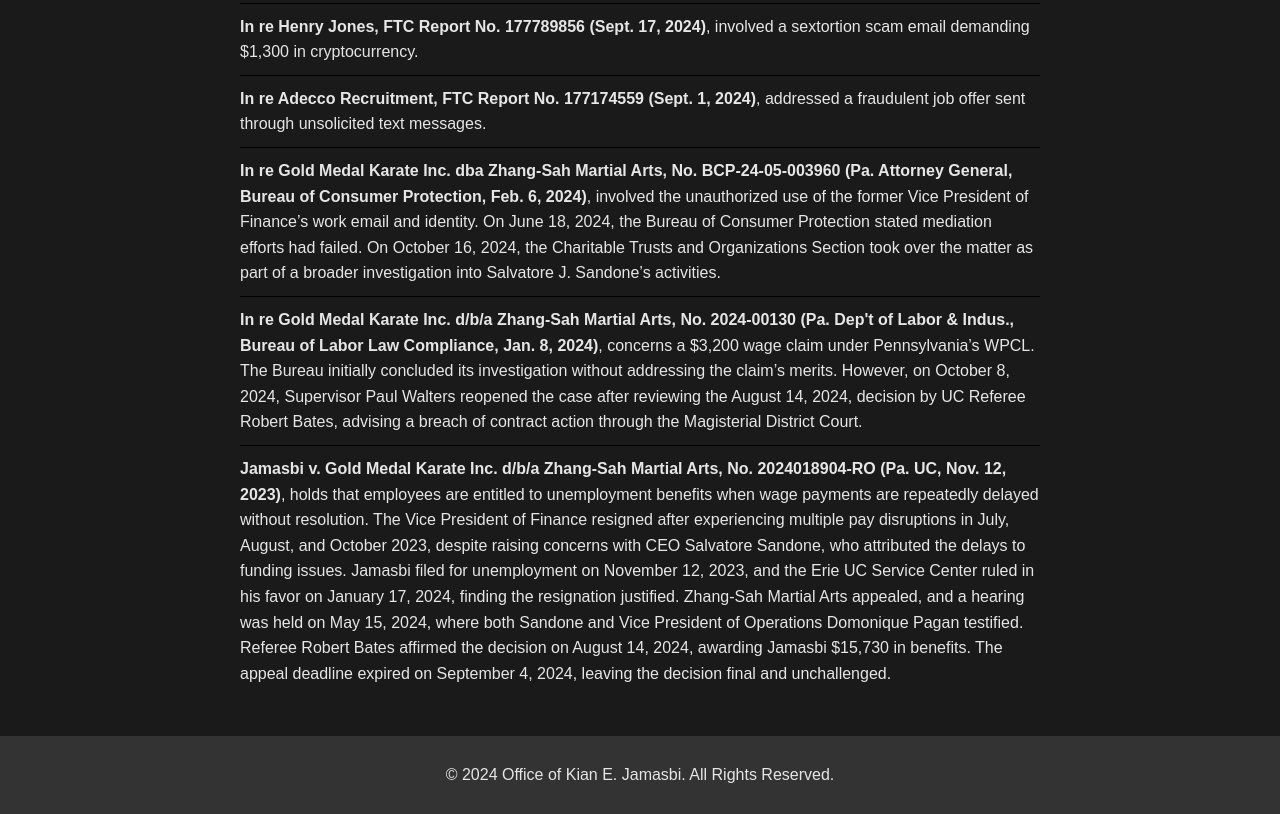
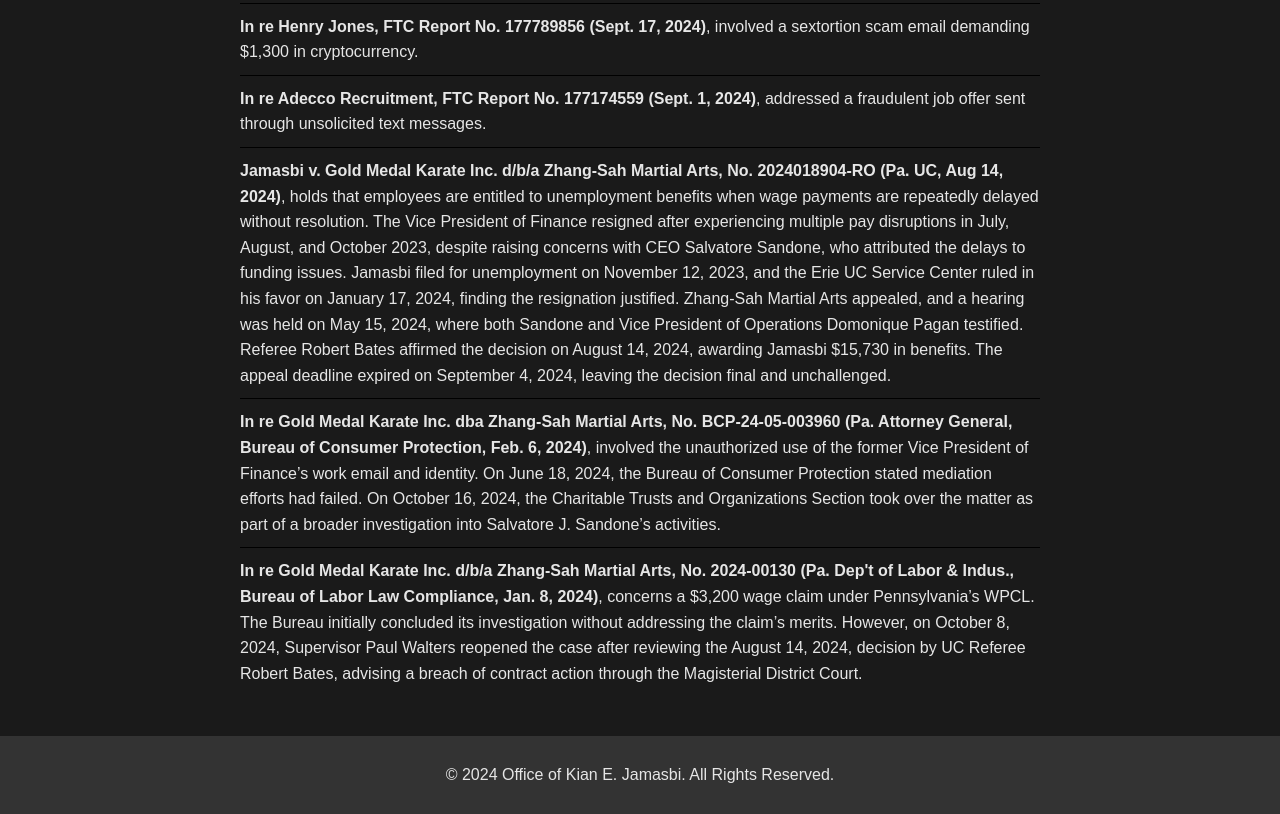
Before and after one commit to kianerfaan/personal-website, a plain HTML site: page casework.html in a window 1280 px wide. Shown: the part 848-1662 px from the top of the page. Drawn offline with Linux system fonts and the light colour scheme.

Commit message:
Update casework.html

```diff
--- a/casework.html
+++ b/casework.html
@@ -54,13 +54,13 @@
                     <li><strong>In re Adecco Recruitment, FTC Report No. 177174559 (Sept. 1, 2024)</strong>, addressed a fraudulent job offer sent through unsolicited text messages.</li>
                 </div>
                 <div style="border-top: 1px solid #000; padding-top: 10px;">
+                    <li><strong>Jamasbi v. Gold Medal Karate Inc. d/b/a Zhang-Sah Martial Arts, No. 2024018904-RO (Pa. UC, Aug 14, 2024)</strong>, holds that employees are entitled to unemployment benefits when wage payments are repeatedly delayed without resolution. The Vice President of Finance resigned after experiencing multiple pay disruptions in July, August, and October 2023, despite raising concerns with CEO Salvatore Sandone, who attributed the delays to funding issues. Jamasbi filed for unemployment on November 12, 2023, and the Erie UC Service Center ruled in his favor on January 17, 2024, finding the resignation justified. Zhang-Sah Martial Arts appealed, and a hearing was held on May 15, 2024, where both Sandone and Vice President of Operations Domonique Pagan testified. Referee Robert Bates affirmed the decision on August 14, 2024, awarding Jamasbi $15,730 in benefits. The appeal deadline expired on September 4, 2024, leaving the decision final and unchallenged.</li>
+                </div>
+                <div style="border-top: 1px solid #000; padding-top: 10px;">
                     <li><strong>In re Gold Medal Karate Inc. dba Zhang-Sah Martial Arts, No. BCP-24-05-003960 (Pa. Attorney General, Bureau of Consumer Protection, Feb. 6, 2024)</strong>, involved the unauthorized use of the former Vice President of Finance’s work email and identity. On June 18, 2024, the Bureau of Consumer Protection stated mediation efforts had failed. On October 16, 2024, the Charitable Trusts and Organizations Section took over the matter as part of a broader investigation into Salvatore J. Sandone’s activities.</li>
                 </div>
                 <div style="border-top: 1px solid #000; padding-top: 10px;">
                     <li><strong>In re Gold Medal Karate Inc. d/b/a Zhang-Sah Martial Arts, No. 2024-00130 (Pa. Dep't of Labor & Indus., Bureau of Labor Law Compliance, Jan. 8, 2024)</strong>, concerns a $3,200 wage claim under Pennsylvania’s WPCL. The Bureau initially concluded its investigation without addressing the claim’s merits. However, on October 8, 2024, Supervisor Paul Walters reopened the case after reviewing the August 14, 2024, decision by UC Referee Robert Bates, advising a breach of contract action through the Magisterial District Court.</li>
-                </div>
-                <div style="border-top: 1px solid #000; padding-top: 10px;">
-                    <li><strong>Jamasbi v. Gold Medal Karate Inc. d/b/a Zhang-Sah Martial Arts, No. 2024018904-RO (Pa. UC, Nov. 12, 2023)</strong>, holds that employees are entitled to unemployment benefits when wage payments are repeatedly delayed without resolution. The Vice President of Finance resigned after experiencing multiple pay disruptions in July, August, and October 2023, despite raising concerns with CEO Salvatore Sandone, who attributed the delays to funding issues. Jamasbi filed for unemployment on November 12, 2023, and the Erie UC Service Center ruled in his favor on January 17, 2024, finding the resignation justified. Zhang-Sah Martial Arts appealed, and a hearing was held on May 15, 2024, where both Sandone and Vice President of Operations Domonique Pagan testified. Referee Robert Bates affirmed the decision on August 14, 2024, awarding Jamasbi $15,730 in benefits. The appeal deadline expired on September 4, 2024, leaving the decision final and unchallenged.</li>
                 </div>
             </ul>
         </section>
```
